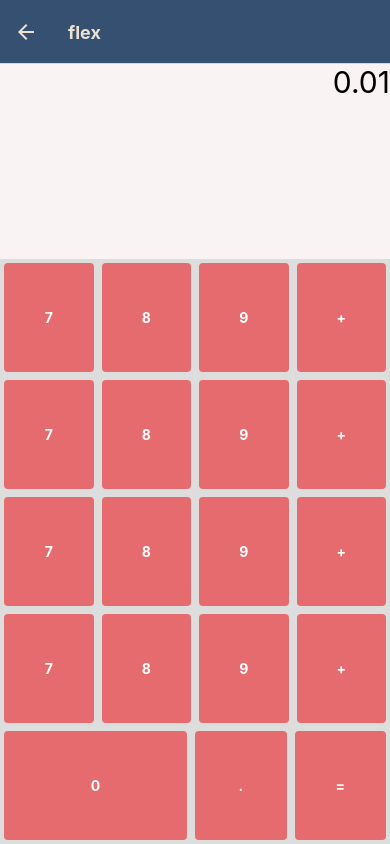
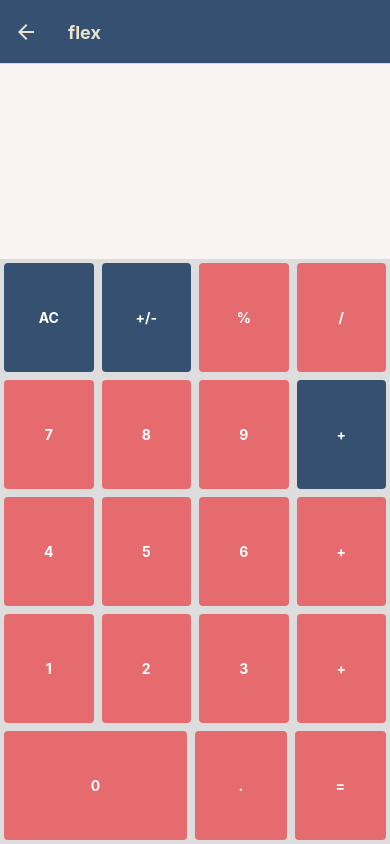
Before and after one commit to zavaletamx/desarrollo-movil-multiplataforma, a React Native app: screen /flex in a window 390 px wide. Built offline with nearby package versions, Linux system fonts and the light colour scheme.

Commit message:
Ejemplo de implementación de click genérico en componentes visuales de ReactNative

```diff
--- a/src/screens/FlexBoxScreen.js
+++ b/src/screens/FlexBoxScreen.js
@@ -9,6 +9,23 @@ import {
 import colores from '../styles/colores';
 
 const FlexBoxScreen = (props) => {
+	/*
+    Creamos un state para poder
+    actualizar en tiempo real el valor del
+    display
+    */
+	const [display, setDisplay] = React.useState('');
+	const [num1, setNum1] = React.useState(0);
+	const [num2, setNum2] = React.useState(0);
+	const [resultado, setResultado] = React.useState(0);
+
+	/*
+    Click genérico para pintar el display
+    */
+	const clickBoton = (texto) => {
+		setDisplay(`${display}${texto}`);
+	};
+
 	return (
 		<View
 			style={{
@@ -17,29 +34,114 @@ const FlexBoxScreen = (props) => {
 			}}>
 			<SafeAreaView style={estilo.contenedor}>
 				{/* Sección del display */}
-				<Text style={estilo.display}>0.01</Text>
+				<Text style={estilo.display}>
+					{display}
+				</Text>
 
 				{/* Panel de botones */}
 				<View style={estilo.panelBotones}>
 					<View style={estilo.fila}>
 						<TouchableOpacity
+							style={estilo.botonOperacion}
+							onPress={() => setDisplay('')}>
+							<Text style={estilo.textoBoton}>
+								AC
+							</Text>
+						</TouchableOpacity>
+
+						<TouchableOpacity
+							style={estilo.botonOperacion}
+							onPress={() => {
+								//Convertimos display a un valor double
+								const numeroDisplay =
+									parseFloat(display);
+
+								//Multiplicamos el valor por -1
+								setDisplay(
+									numeroDisplay * -1
+								);
+							}}>
+							<Text style={estilo.textoBoton}>
+								+/-
+							</Text>
+						</TouchableOpacity>
+
+						<TouchableOpacity
 							style={estilo.boton}>
+							<Text style={estilo.textoBoton}>
+								%
+							</Text>
+						</TouchableOpacity>
+
+						<TouchableOpacity
+							style={estilo.boton}>
+							<Text style={estilo.textoBoton}>
+								/
+							</Text>
+						</TouchableOpacity>
+					</View>
+
+					<View style={estilo.fila}>
+						<TouchableOpacity
+							style={estilo.boton}
+							onPress={() => clickBoton('7')}>
 							<Text style={estilo.textoBoton}>
 								7
 							</Text>
 						</TouchableOpacity>
 
 						<TouchableOpacity
-							style={estilo.boton}>
+							style={estilo.boton}
+							onPress={() => clickBoton('8')}>
 							<Text style={estilo.textoBoton}>
 								8
 							</Text>
 						</TouchableOpacity>
 
 						<TouchableOpacity
+							style={estilo.boton}
+							onPress={() => clickBoton('9')}>
+							<Text style={estilo.textoBoton}>
+								9
+							</Text>
+						</TouchableOpacity>
+
+						<TouchableOpacity
+							style={estilo.botonOperacion}
+							onPress={() => {
+								console.log(display);
+								numeroDisplay =
+									parseFloat(display);
+
+								/*
+                                Evaluar si hay numeros
+                                */
+							}}>
+							<Text style={estilo.textoBoton}>
+								+
+							</Text>
+						</TouchableOpacity>
+					</View>
+
+					<View style={estilo.fila}>
+						<TouchableOpacity
 							style={estilo.boton}>
 							<Text style={estilo.textoBoton}>
-								9
+								4
+							</Text>
+						</TouchableOpacity>
+
+						<TouchableOpacity
+							style={estilo.boton}>
+							<Text style={estilo.textoBoton}>
+								5
+							</Text>
+						</TouchableOpacity>
+
+						<TouchableOpacity
+							style={estilo.boton}>
+							<Text style={estilo.textoBoton}>
+								6
 							</Text>
 						</TouchableOpacity>
 
@@ -53,83 +155,24 @@ const FlexBoxScreen = (props) => {
 
 					<View style={estilo.fila}>
 						<TouchableOpacity
-							style={estilo.boton}>
+							style={estilo.boton}
+							onPress={() => clickBoton('1')}>
 							<Text style={estilo.textoBoton}>
-								7
+								1
 							</Text>
 						</TouchableOpacity>
 
 						<TouchableOpacity
 							style={estilo.boton}>
 							<Text style={estilo.textoBoton}>
-								8
+								2
 							</Text>
 						</TouchableOpacity>
 
 						<TouchableOpacity
 							style={estilo.boton}>
 							<Text style={estilo.textoBoton}>
-								9
-							</Text>
-						</TouchableOpacity>
-
-						<TouchableOpacity
-							style={estilo.boton}>
-							<Text style={estilo.textoBoton}>
-								+
-							</Text>
-						</TouchableOpacity>
-					</View>
-
-					<View style={estilo.fila}>
-						<TouchableOpacity
-							style={estilo.boton}>
-							<Text style={estilo.textoBoton}>
-								7
-							</Text>
-						</TouchableOpacity>
-
-						<TouchableOpacity
-							style={estilo.boton}>
-							<Text style={estilo.textoBoton}>
-								8
-							</Text>
-						</TouchableOpacity>
-
-						<TouchableOpacity
-							style={estilo.boton}>
-							<Text style={estilo.textoBoton}>
-								9
-							</Text>
-						</TouchableOpacity>
-
-						<TouchableOpacity
-							style={estilo.boton}>
-							<Text style={estilo.textoBoton}>
-								+
-							</Text>
-						</TouchableOpacity>
-					</View>
-
-					<View style={estilo.fila}>
-						<TouchableOpacity
-							style={estilo.boton}>
-							<Text style={estilo.textoBoton}>
-								7
-							</Text>
-						</TouchableOpacity>
-
-						<TouchableOpacity
-							style={estilo.boton}>
-							<Text style={estilo.textoBoton}>
-								8
-							</Text>
-						</TouchableOpacity>
-
-						<TouchableOpacity
-							style={estilo.boton}>
-							<Text style={estilo.textoBoton}>
-								9
+								3
 							</Text>
 						</TouchableOpacity>
 
@@ -203,6 +246,14 @@ const estilo = StyleSheet.create({
 		margin: 4,
 		borderRadius: 4,
 	},
+	botonOperacion: {
+		flex: 1,
+		backgroundColor: colores.yinMnBlue,
+		justifyContent: 'center',
+		alignItems: 'center',
+		margin: 4,
+		borderRadius: 4,
+	},
 	textoBoton: {
 		color: '#fff',
 		fontWeight: 'bold',
```
